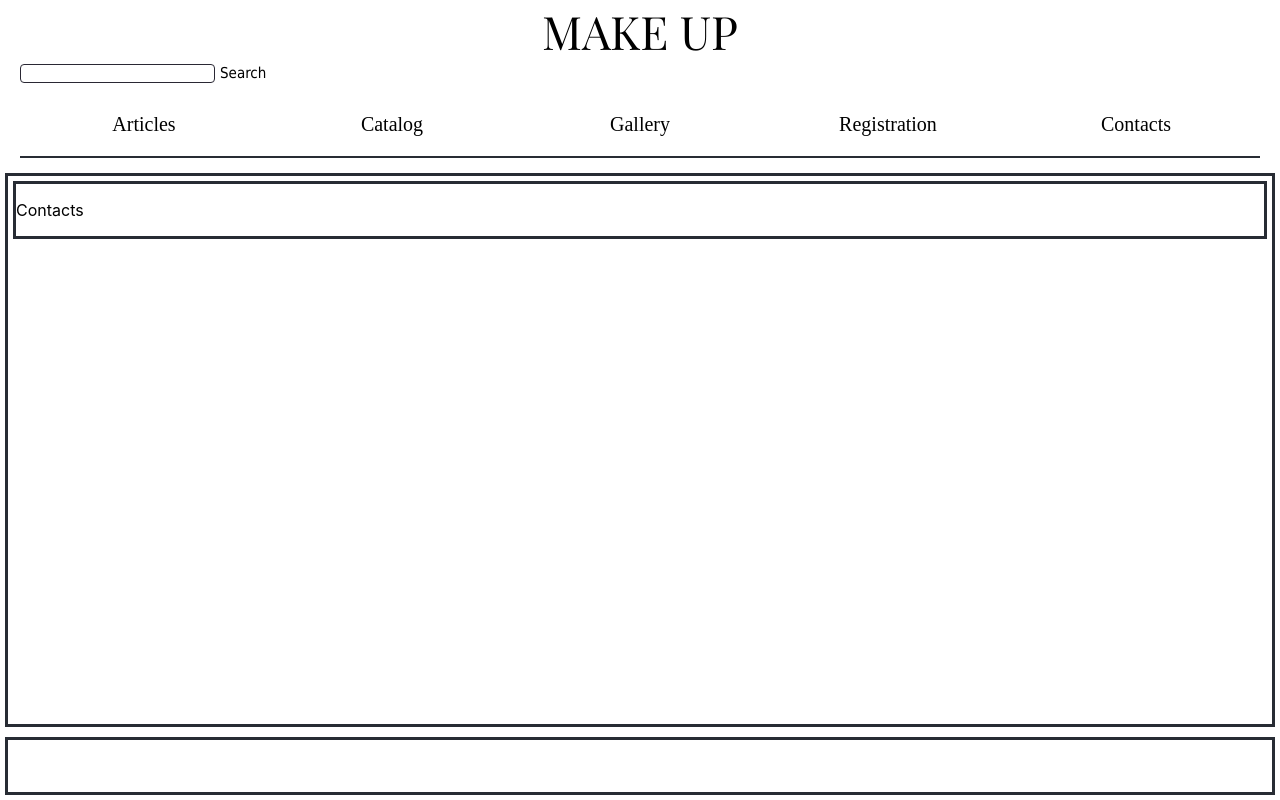
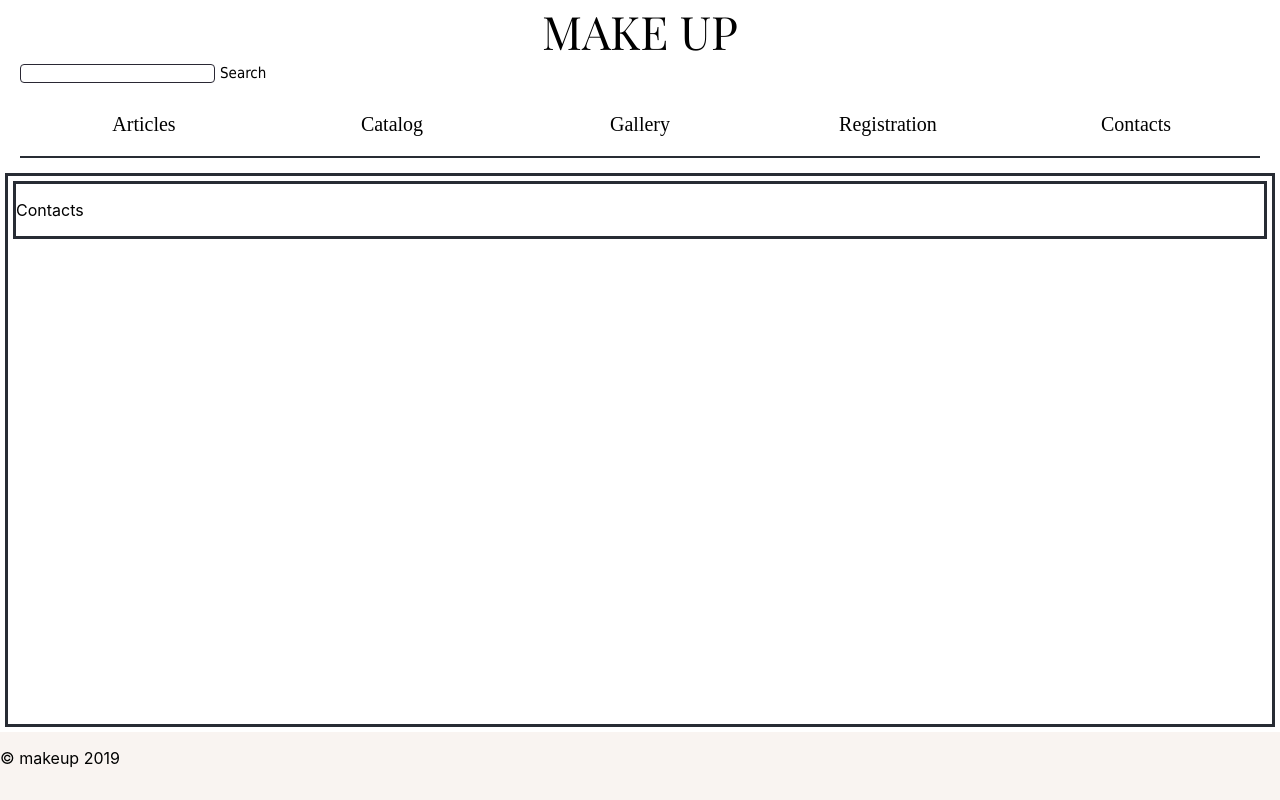
Before and after one commit to nastyasischuk/store-web-khai, a React (Create React App) app: page /contacts in a window 1280 px wide. Built offline with nearby package versions, Linux system fonts and the light colour scheme.

Commit message:
added footer

```diff
--- a/src/components/base/Footer.js
+++ b/src/components/base/Footer.js
@@ -5,8 +5,8 @@ import Menu from "./footer/Menuu";
 class Footer extends Component {
     render() {
         return (
-            <div className="footer color-container-1">
-
+            <div className="footer ">
+            <p>&#169; makeup 2019</p>
             </div>
         );
     }
--- a/src/components/base/Layout.css
+++ b/src/components/base/Layout.css
@@ -15,9 +15,11 @@
 
 .footer {
     grid-area: footer;
-
+    background-color: #f9f4f1;
 }
-
+.footer p{
+    background-color: #f9f4f1;
+}
 .main {
     grid-area: main;
 }
```
